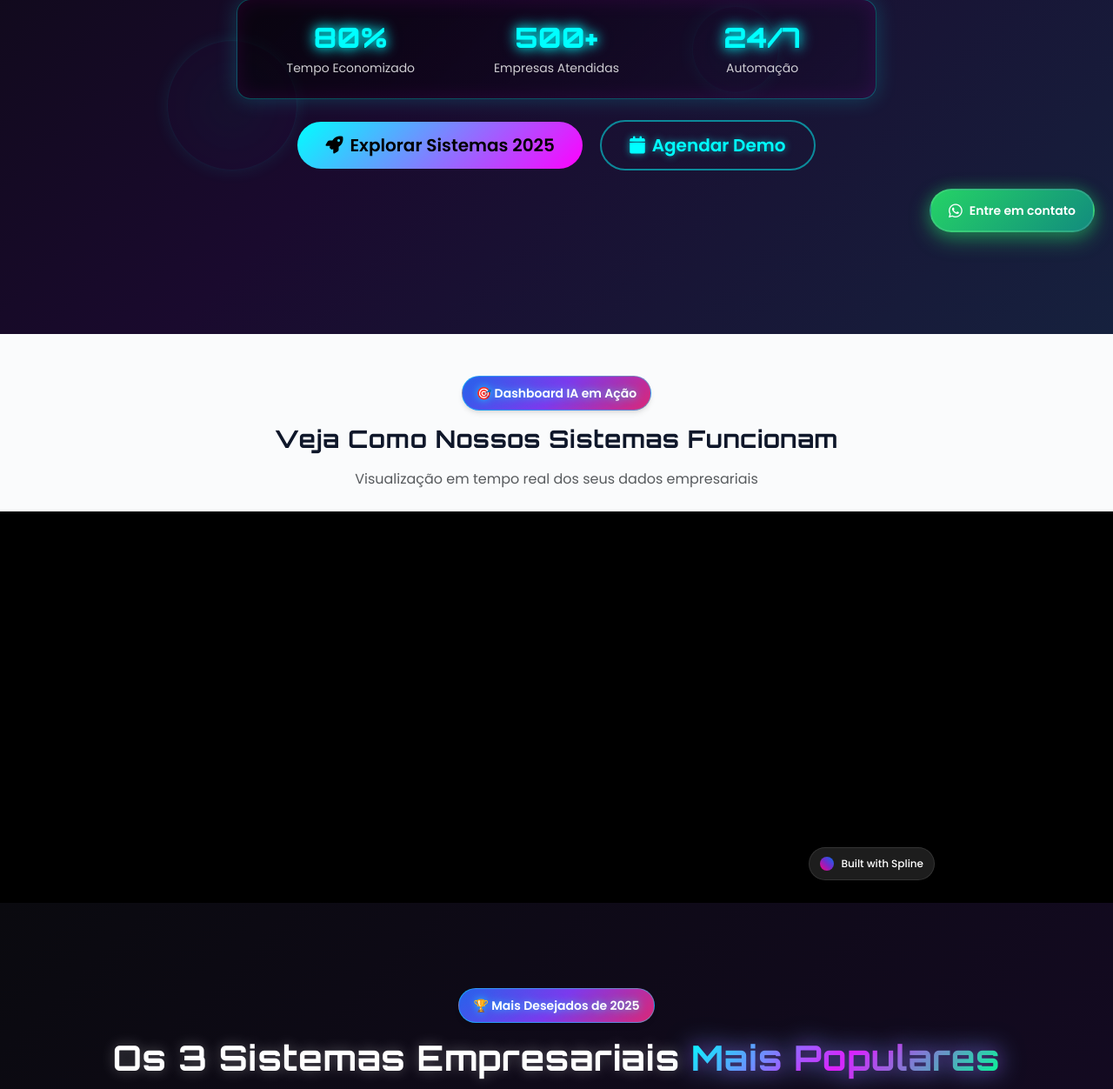
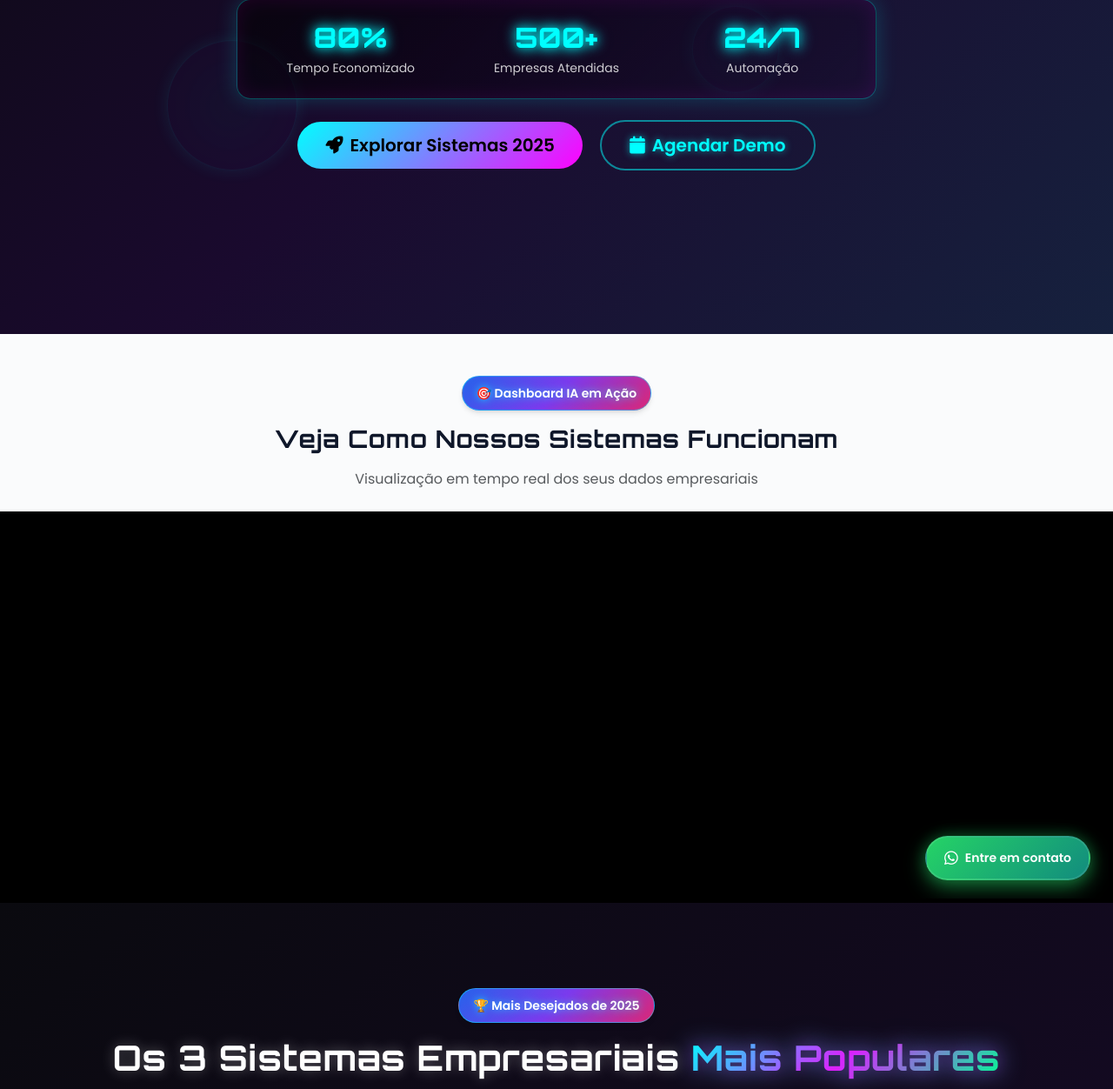
Before and after one commit to lsfrenzel/GLSystemsSite, a Flask app: page / in a window 1280 px wide. Shown: the part 512-1764 px from the top of the page at 87% size. Run offline with Flask 3, Linux system fonts and the light colour scheme; some libraries are stand-ins or nearby versions.

Commit message:
Position WhatsApp button over the 3D animation
Remove Spline overlay badge and reposition the WhatsApp button to the absolute bottom-right corner of the 3D animation container.

Replit-Commit-Author: Agent
Replit-Commit-Session-Id: 71e2849f-657f-44bc-a6e3-e48468e3d762
Replit-Commit-Checkpoint-Type: full_checkpoint
Replit-Commit-Screenshot-Url: https://storage.googleapis.com/screenshot-production-us-central1/3a3d4ef1-1b04-4954-bb84-1f56ddb1f6e8/71e2849f-657f-44bc-a6e3-e48468e3d762/3WXVSIZ

```diff
--- a/static/css/style.css
+++ b/static/css/style.css
@@ -952,46 +952,10 @@ h1, h2, h3, h4, h5, h6 {
     z-index: 1;
 }
 
-/* Spline Overlay Badge */
-.spline-overlay-badge {
+
+/* WhatsApp Button - Positioned where Spline badge was */
+.whatsapp-btn {
     position: absolute;
-    bottom: 21px;
-    right: 21px;
-    display: flex;
-    align-items: center;
-    background: rgba(33, 33, 33, 0.9);
-    padding: 8px 12px;
-    border-radius: 20px;
-    backdrop-filter: blur(10px);
-    border: 1px solid rgba(255, 255, 255, 0.1);
-    z-index: 20;
-    transition: all 0.3s ease;
-}
-
-.spline-overlay-badge:hover {
-    background: rgba(33, 33, 33, 1);
-    transform: scale(1.05);
-}
-
-.spline-logo-circle {
-    width: 16px;
-    height: 16px;
-    border-radius: 50%;
-    background: linear-gradient(45deg, #ff0080, #7928ca, #0070f3);
-    margin-right: 8px;
-    flex-shrink: 0;
-}
-
-.spline-text {
-    color: #ffffff;
-    font-size: 12px;
-    font-weight: 500;
-    white-space: nowrap;
-}
-
-/* WhatsApp Button - Fixed positioning above animation */
-.whatsapp-btn {
-    position: fixed;
     bottom: 21px;
     right: 21px;
     background: linear-gradient(135deg, #25D366, #128C7E);
@@ -1038,11 +1002,6 @@ h1, h2, h3, h4, h5, h6 {
     }
 }
 
-/* Adjust Spline badge position to not overlap with WhatsApp */
-.spline-overlay-badge {
-    bottom: 21px;
-    right: 200px;
-}
 
 /* Next section overlap styling */
 .spline-fullwidth-container + .container section,
--- a/templates/index.html
+++ b/templates/index.html
@@ -79,11 +79,14 @@
     <div class="spline-fullwidth-container">
         <div class="spline-black-frame">
             <spline-viewer url="https://prod.spline.design/82YYsocZJ5scOqy3/scene.splinecode"></spline-viewer>
-            <!-- Overlay element for bottom right corner -->
-            <div class="spline-overlay-badge">
-                <div class="spline-logo-circle"></div>
-                <span class="spline-text">Built with Spline</span>
-            </div>
+            <!-- WhatsApp Button positioned over animation -->
+            <a href="https://wa.me/5511999999999?text=Olá! Gostaria de saber mais sobre os sistemas da G%26L Systems"
+               class="whatsapp-btn"
+               target="_blank"
+               rel="noopener noreferrer">
+                <i class="fab fa-whatsapp"></i>
+                <span>Entre em contato</span>
+            </a>
         </div>
     </div>
     <div class="container">
@@ -107,14 +110,6 @@
     </div>
 </section>
 
-<!-- Fixed WhatsApp Button -->
-<a href="https://wa.me/5511999999999?text=Olá! Gostaria de saber mais sobre os sistemas da G%26L Systems"
-   class="whatsapp-btn"
-   target="_blank"
-   rel="noopener noreferrer">
-    <i class="fab fa-whatsapp"></i>
-    <span>Entre em contato</span>
-</a>
 
 <!-- Top 3 Systems 2025 Section -->
 <section id="top-systems" class="py-5 bg-dark">
```
Also changed, not shown: 1 other file.
